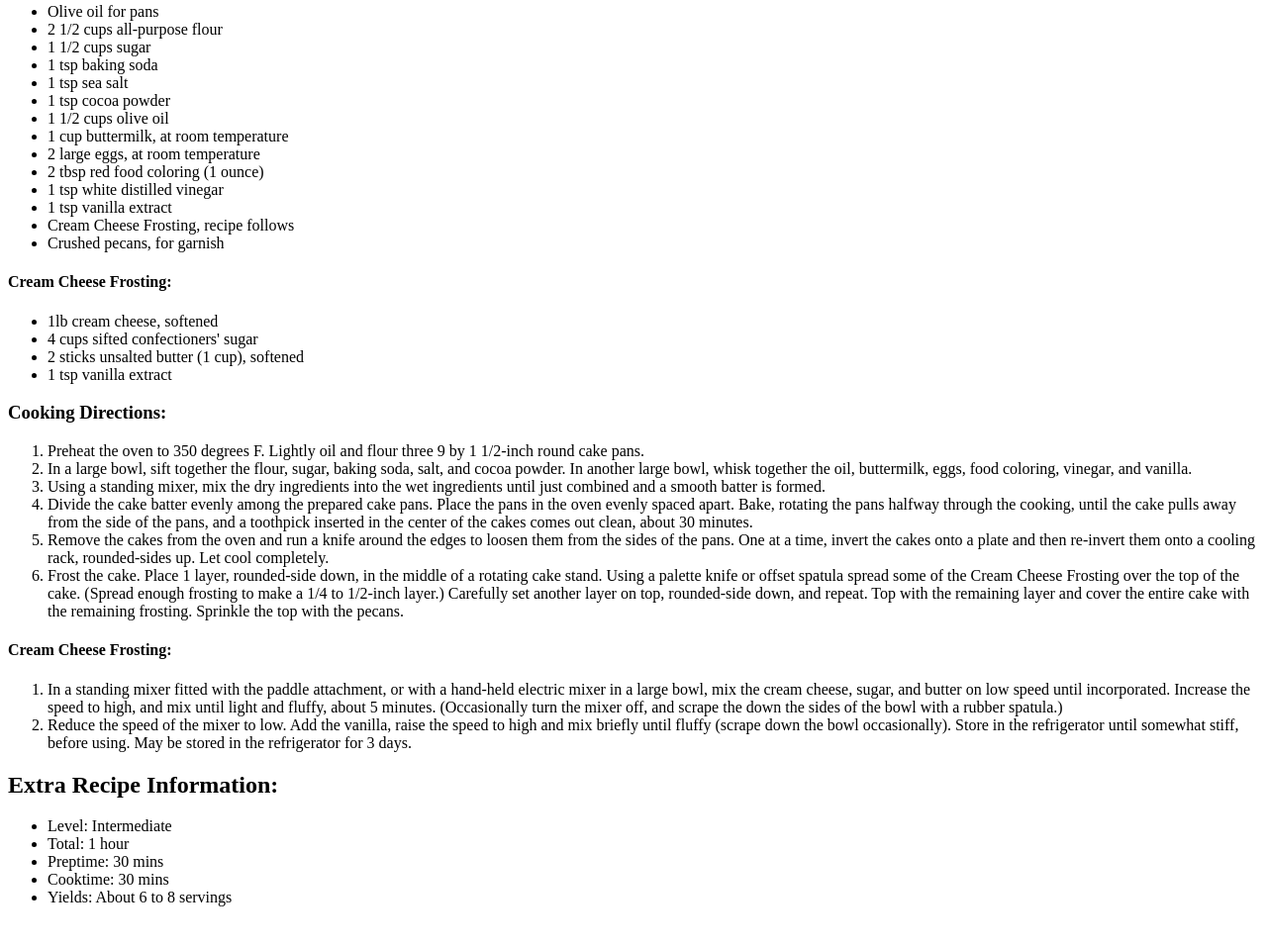
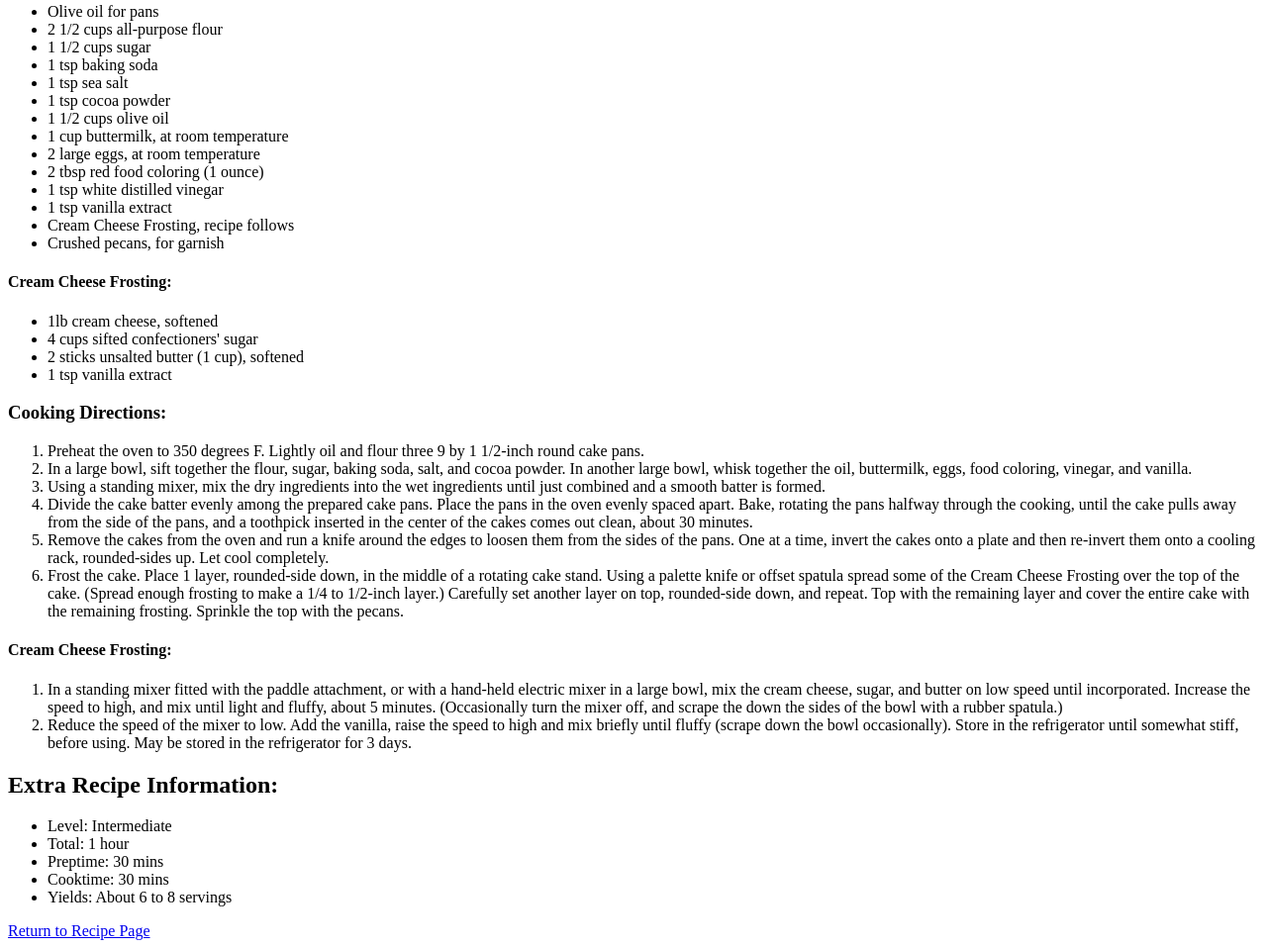
Before and after one commit to GogglesTv/odin-recipes, a plain HTML site: page recipes/redvelvetcake.html in a window 1280 px wide. Shown: the part 687-1645 px from the top of the page at 99% size. Before the commit the page ends 1619 px from the top, so only its background shows below. Drawn offline with Linux system fonts and the light colour scheme.

Commit message:
Linked the index/recipe page

```diff
--- a/recipes/redvelvetcake.html
+++ b/recipes/redvelvetcake.html
@@ -94,5 +94,7 @@
                 <li>Cooktime: 30 mins</li>
                 <li>Yields: About 6 to 8 servings</li>
             </ul>
+
+            <a href="../index.html">Return to Recipe Page</a>
     </body>
 </html>
```
